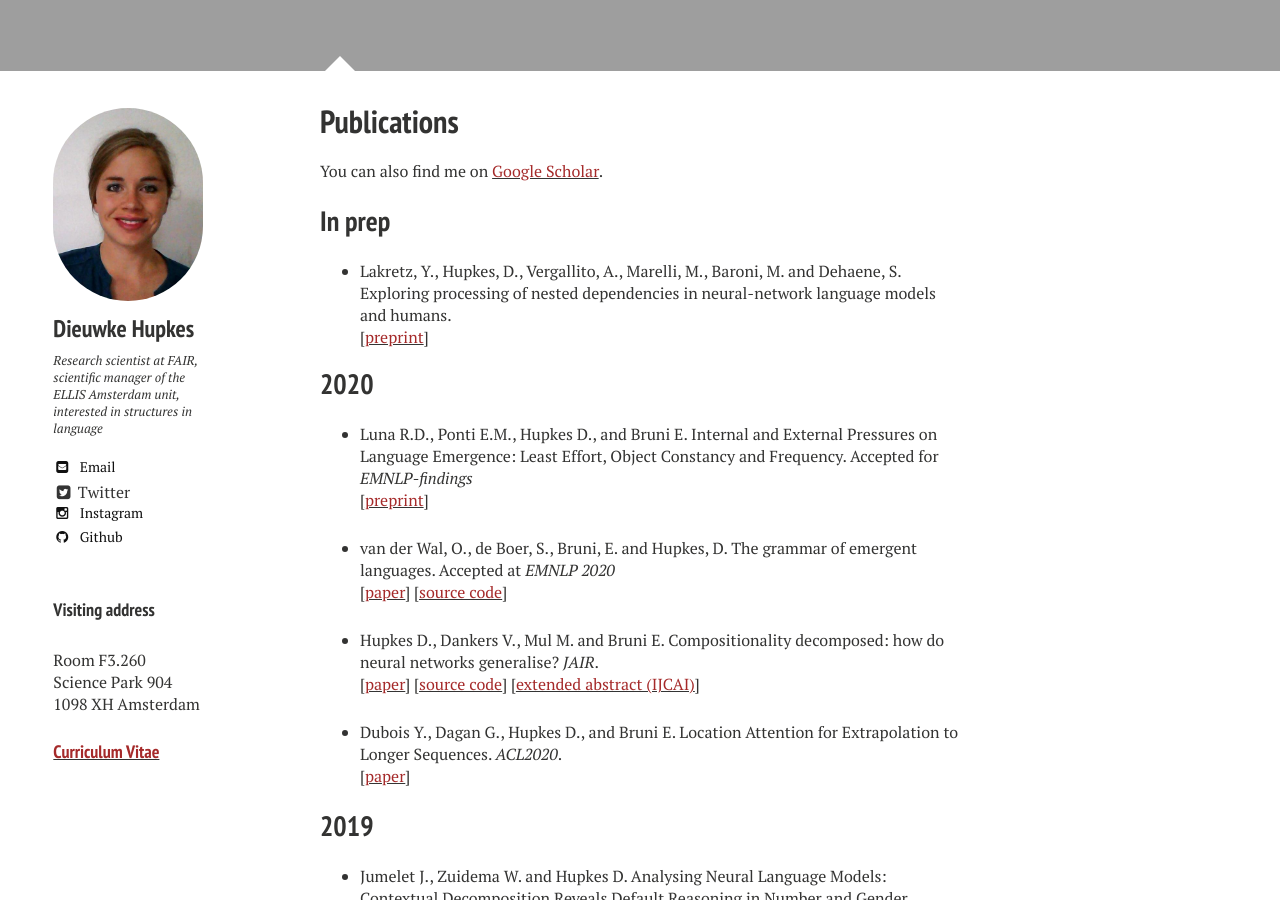
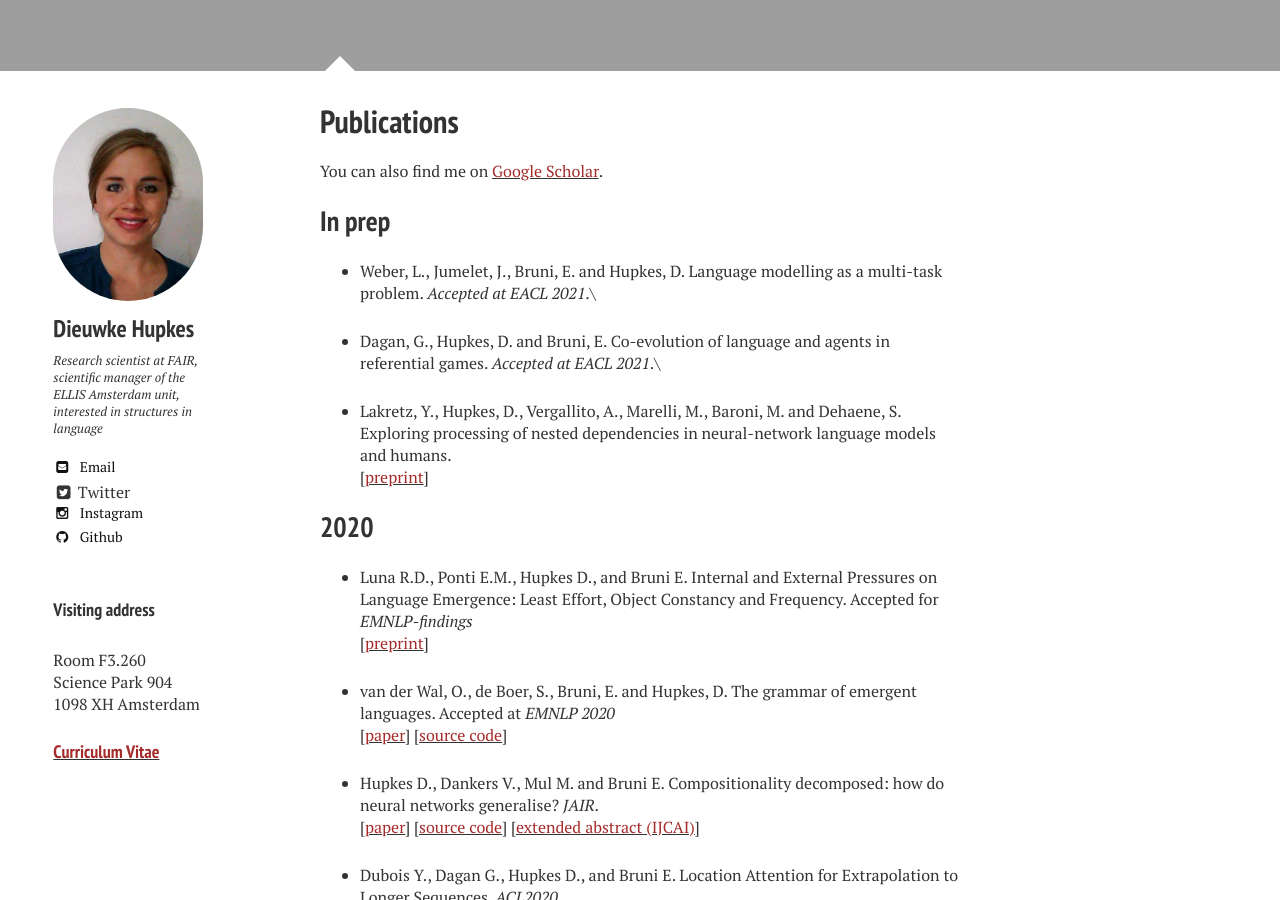
Before and after one commit to dieuwkehupkes/dieuwkehupkes.github.io, a Jekyll site: the page built from publications.md, in a window 1280 px wide and 900 px high, scrolled down 973 px. Built offline with Jekyll 4.4.1, drawn with Linux system fonts in a browser that asks for light colours; nearby versions of some CDN libraries.

Commit message:
Add papers accepted at EACL

```diff
--- a/publications.md
+++ b/publications.md
@@ -13,6 +13,10 @@ image:
 You can also find me on <a href="https://scholar.google.com/citations?user=tAtSMTcAAAAJ&hl=en&oi=ao" target="_blank"><font color="brown">Google Scholar</font></a>.
 
 ## In prep
+
+* Weber, L., Jumelet, J., Bruni, E. and Hupkes, D. Language modelling as a multi-task problem. *Accepted at EACL 2021*.\\
+
+* Dagan, G., Hupkes, D. and Bruni, E. Co-evolution of language and agents in referential games. *Accepted at EACL 2021*.\\
 
 * Lakretz, Y., Hupkes, D., Vergallito, A., Marelli, M., Baroni, M. and Dehaene, S. Exploring processing of nested dependencies in neural-network language models and humans.\\
 \[[<font color="brown">preprint</font>](https://arxiv.org/pdf/2006.11098.pdf){:target="blank"}\]
```
